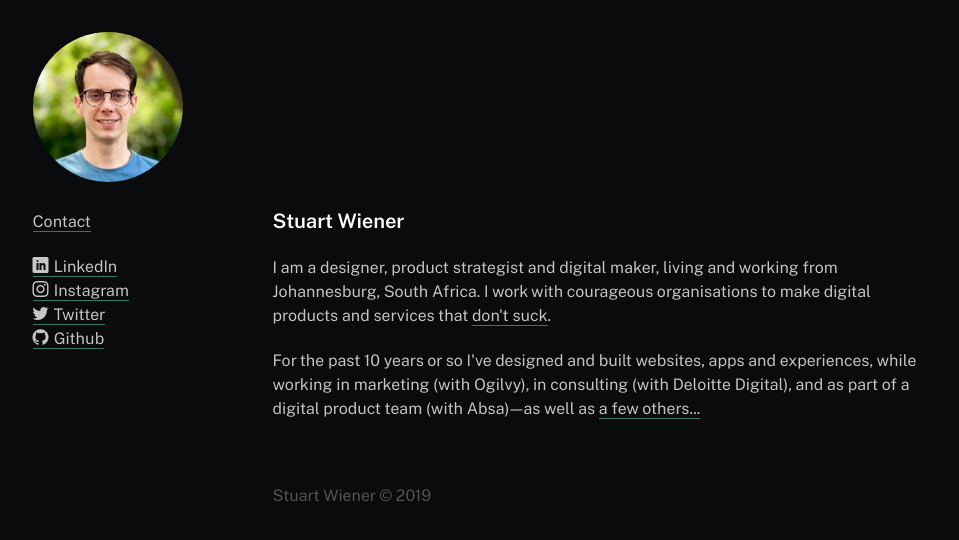
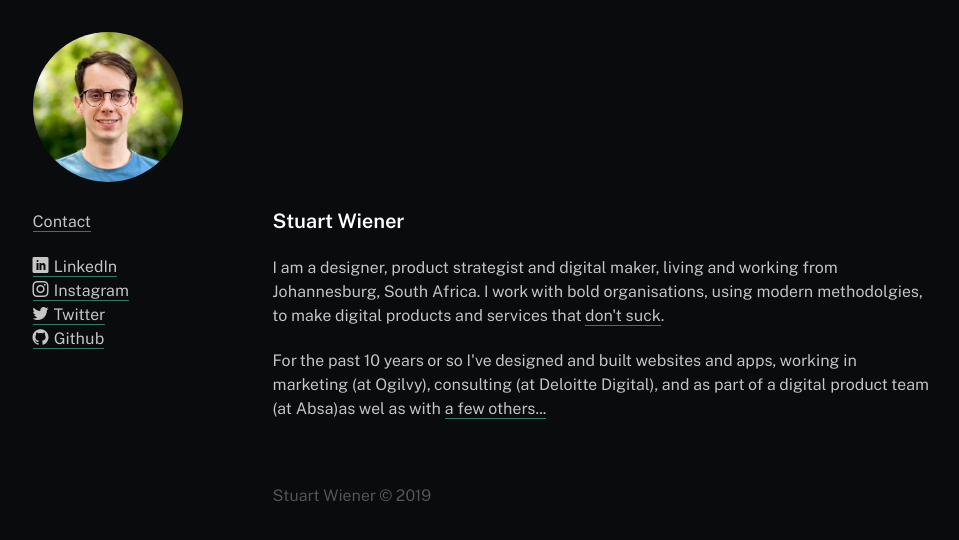
Before and after one commit to stuartwiener/stuartwiener.github.io, a Jekyll site: the page built from index.html, in a window 1280 px wide. Shown: the top 540 px of the page, without its empty margins (159-1118 px from the left). Built offline with Jekyll 4.4.1, drawn with Linux system fonts in a browser that asks for light colours; some web fonts are replaced.

Commit message:
copy tweaks

```diff
--- a/index.html
+++ b/index.html
@@ -5,8 +5,6 @@ published: true
 
 <h1>Stuart Wiener</h1>
 
-<p>I am a designer, product strategist and digital maker, living and working from Johannesburg, South Africa. I work with courageous organisations to make digital products and services that <a href="https://uxdesign.cc/aiming-for-originality-in-design-db95f164e5b3">don't suck</a>.</p>
+<p>I am a designer, product strategist and digital maker, living and working from Johannesburg, South Africa. I work with bold organisations, using modern methodolgies, to make digital products and services that <a href="https://uxdesign.cc/aiming-for-originality-in-design-db95f164e5b3">don't suck</a>.</p>
 
-<p>For the past 10 years or so I've designed and built websites, apps and experiences, while working in marketing (with Ogilvy), in consulting (with Deloitte Digital), and as part of a digital product team (with Absa)—as well as <a href="https://www.linkedin.com/in/{{ site.linkedin_username }}/">a few others...</a></p>
-
-<!-- <p>My work focusses on leading modern product teams to ship great solutions to market, so that they have a positive impact and realise their potential.</p> -->
+<p>For the past 10 years or so I've designed and built websites and apps, working in marketing (at Ogilvy), consulting (at Deloitte Digital), and as part of a digital product team (at Absa)as wel as with <a href="https://www.linkedin.com/in/{{ site.linkedin_username }}/">a few others...</a></p>
```
